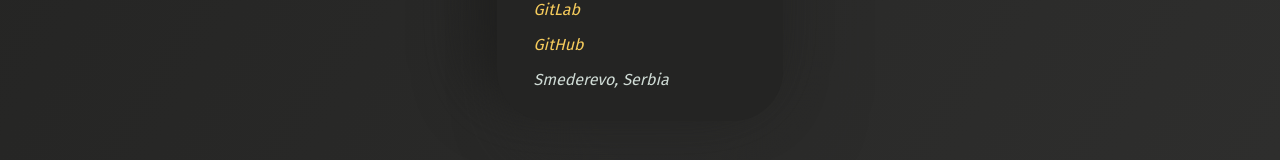
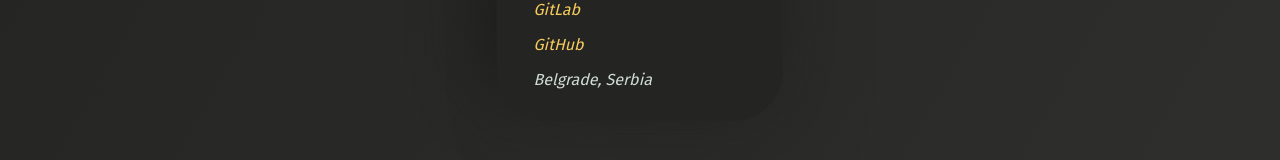
Before and after one commit to Mazed4D/personal-site, a SvelteKit app: page /contact in a window 1280 px wide. Shown: the part 414-574 px from the top of the page. Built offline with nearby package versions, Linux system fonts and the light colour scheme; no server answers; some icons are missing.

Commit message:
contact fix

```diff
--- a/src/routes/contact/+page.svelte
+++ b/src/routes/contact/+page.svelte
@@ -17,7 +17,7 @@
 			><iconify-icon icon="akar-icons:github-fill" /> GitHub</a
 		>
 
-		<p><iconify-icon icon="fa6-solid:location-dot" /> Smederevo, Serbia</p>
+		<p><iconify-icon icon="fa6-solid:location-dot" /> Belgrade, Serbia</p>
 	</address>
 </article>
 
```
